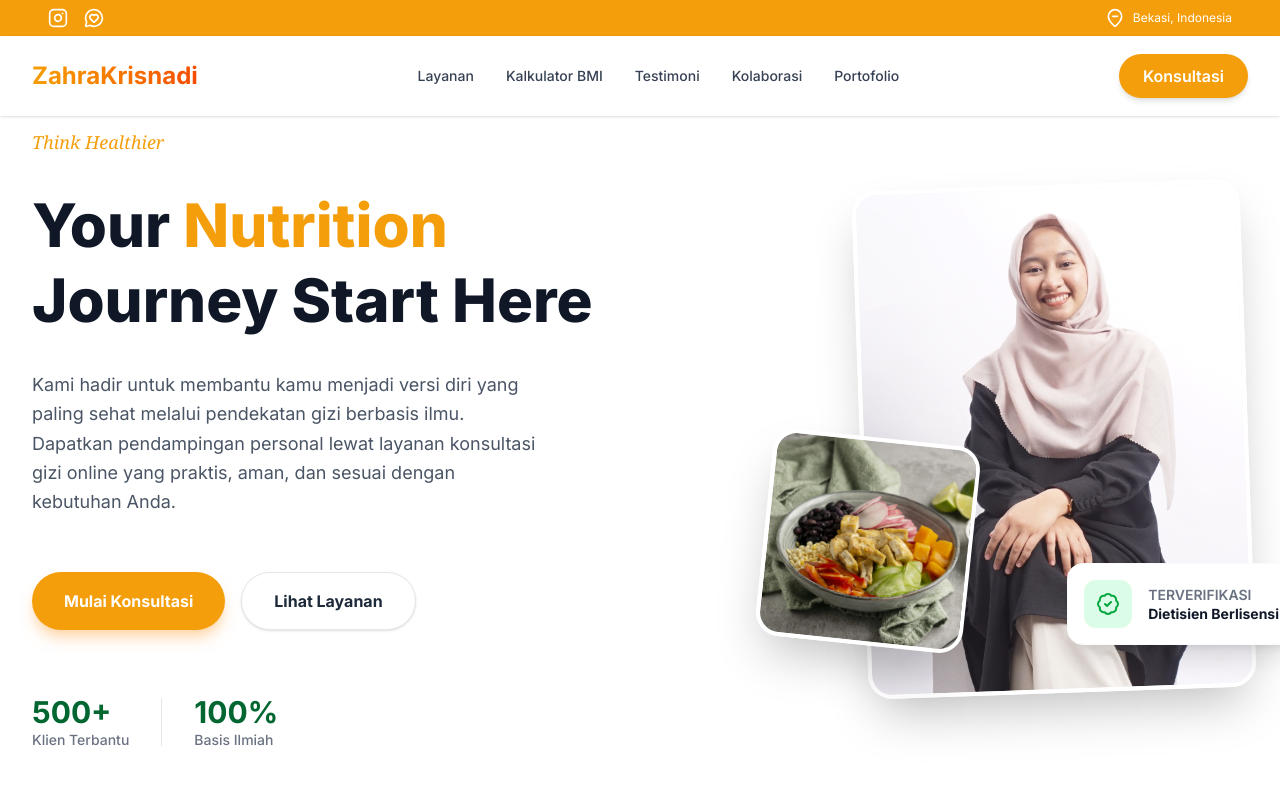
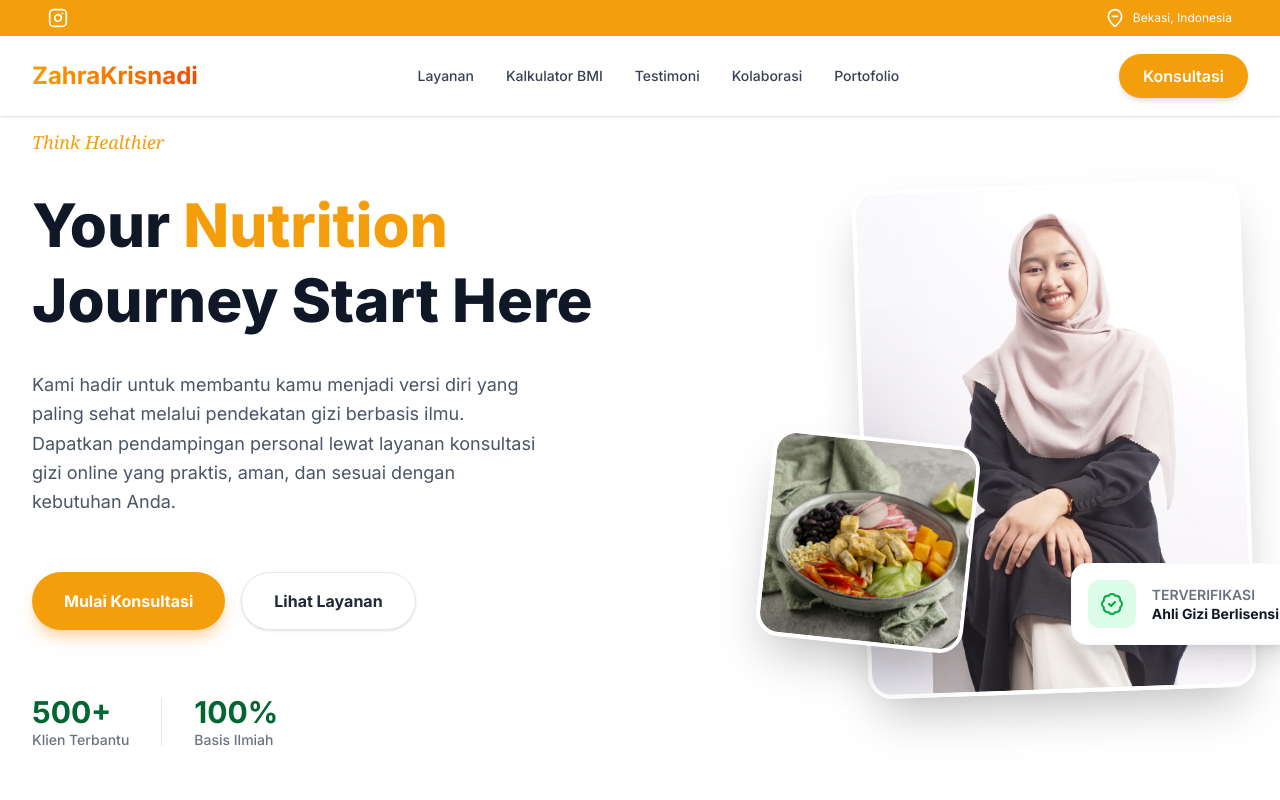
Before and after one commit to dhianharyono/zahrakrisnadi, a Next.js app: page / in a window 1280 px wide. Shown: the top 800 px of the page. Built offline with nearby package versions, Linux system fonts and the light colour scheme.

Commit message:
feat(ui): adjustment wording dan navbar

```diff
--- a/src/components/Hero.tsx
+++ b/src/components/Hero.tsx
@@ -110,7 +110,7 @@
                     TERVERIFIKASI
                   </p>
                   <p className='font-bold text-xs lg:text-sm text-gray-900 leading-tight whitespace-nowrap'>
-                    Dietisien Berlisensi
+                    Ahli Gizi Berlisensi
                   </p>
                 </div>
               </div>
--- a/src/components/Navbar.tsx
+++ b/src/components/Navbar.tsx
@@ -31,7 +31,7 @@
                 <Instagram size={14} className='sm:w-5 sm:h-5' />
               </Link>
             </span>
-            <span className='flex items-center gap-2'>
+            {/* <span className='flex items-center gap-2'>
               <Link
                 href={CONTACT_INFO.whatsapp.url(
                   'Halo Dietisienmu, saya ingin bertanya.',
@@ -41,7 +41,7 @@
               >
                 <MessageCircleHeart size={14} className='sm:w-5 sm:h-5' />
               </Link>
-            </span>
+            </span> */}
           </div>
           <div className='flex items-center gap-6'>
             <span className='flex items-center gap-2'>
```
